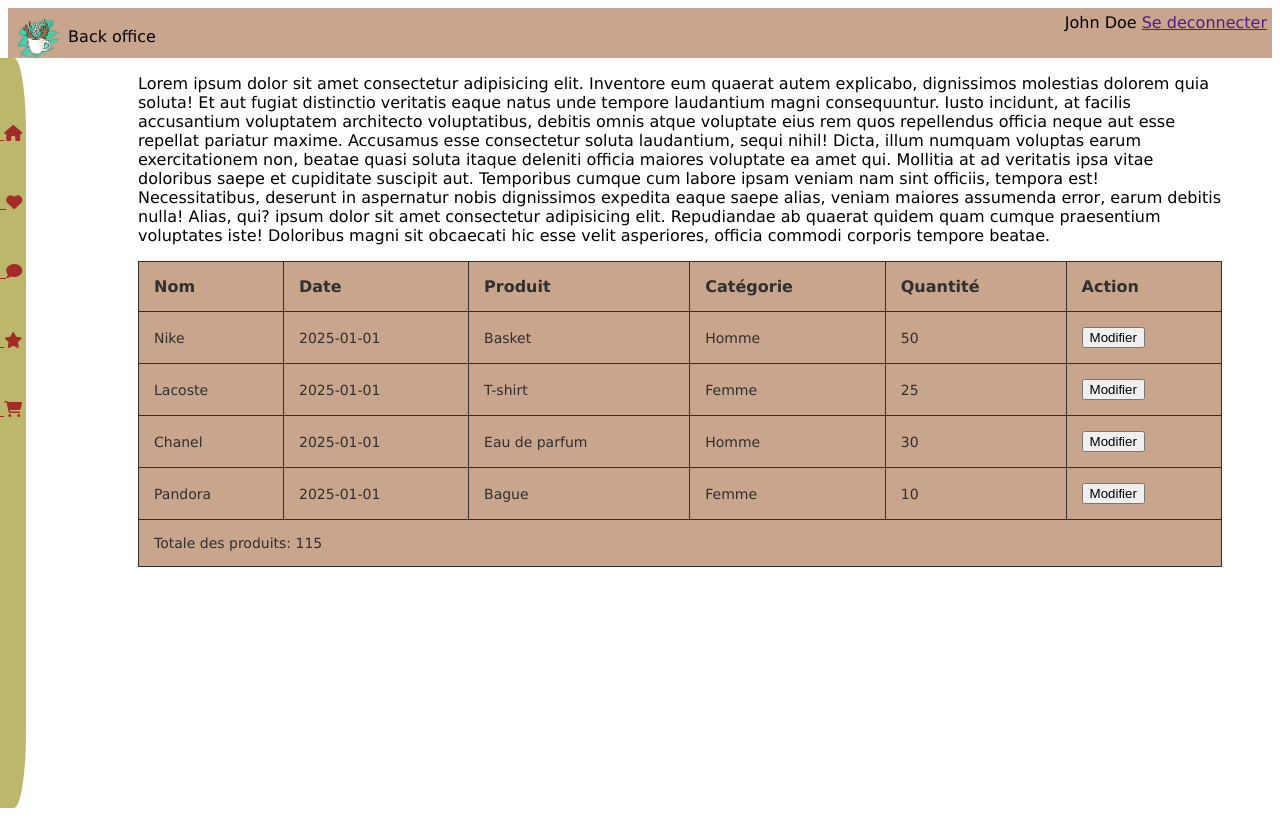
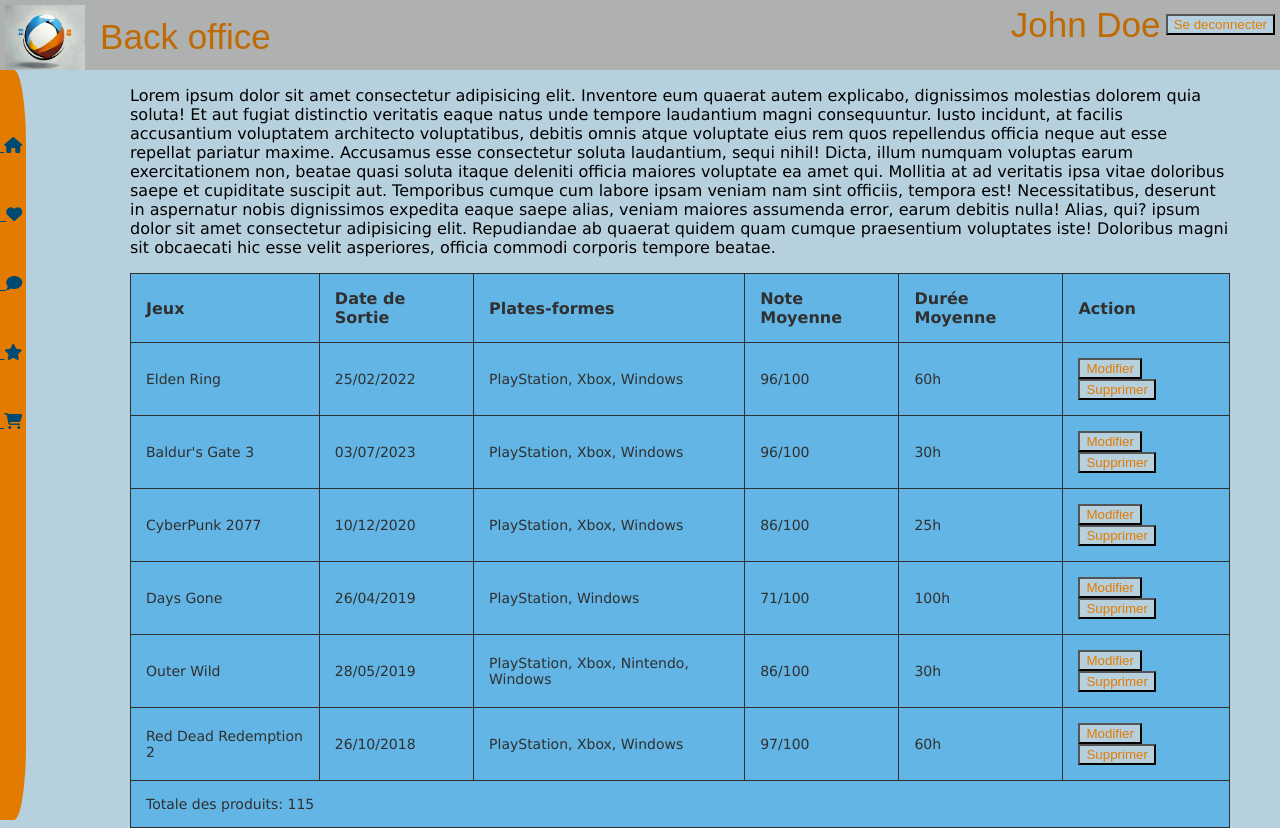
Before and after one commit to PapGris/Cours, a PHP site: page /Projet/backoffice.html in a window 1280 px wide. Run offline with PHP 8.4, Linux system fonts and the light colour scheme.

Commit message:
Back Office a jour

```diff
--- a/HTML CSS JS/Projet/backoffice.html
+++ b/HTML CSS JS/Projet/backoffice.html
@@ -10,12 +10,12 @@
 <body>
     <header>
         <div>
-            <img src="img/logo café aux dés.png" alt="Logo">
+            <img src="img/logogaming.png" alt="Logo">
             <span>Back office</span>
         </div>
         <div>
             <span>John Doe</span>
-            <a href="">Se deconnecter</a>
+            <a href=""><button>Se deconnecter</button></a>
         </div>
     </header>
     <nav>
@@ -34,49 +34,65 @@
             Dicta, illum numquam voluptas earum exercitationem non, beatae quasi soluta itaque deleniti officia maiores voluptate ea amet qui. Mollitia at ad veritatis ipsa vitae doloribus saepe et cupiditate suscipit aut.
             Temporibus cumque cum labore ipsam veniam nam sint officiis, tempora est! Necessitatibus, deserunt in aspernatur nobis dignissimos expedita eaque saepe alias, veniam maiores assumenda error, earum debitis nulla! Alias, qui? ipsum dolor sit amet consectetur adipisicing elit. Repudiandae ab quaerat quidem quam cumque praesentium voluptates iste! Doloribus magni sit obcaecati hic esse velit asperiores, officia commodi corporis tempore beatae.
         </p>
-        <div class="table-container">
+        <div class="tablecontainer">
             <table>
                 <thead>
                     <tr>
-                        <th>Nom</th>
-                        <th>Date</th>
-                        <th>Produit</th>
-                        <th>Catégorie</th>
-                        <th>Quantité</th>
+                        <th>Jeux</th>
+                        <th>Date de Sortie</th>
+                        <th>Plates-formes</th>
+                        <th>Note Moyenne</th>
+                        <th>Durée Moyenne</th>
                         <th>Action</th>
                     </tr>
-                    <div class="table-body">
+                    <div class="tablebody">
                         <tr>
-                            <td>Nike</td>
-                            <td>2025-01-01</td>
-                            <td>Basket</td>
-                            <td>Homme</td>
-                            <td>50</td>
-                            <td><button>Modifier</button></td>
+                            <td>Elden Ring</td>
+                            <td>25/02/2022</td>
+                            <td>PlayStation, Xbox, Windows</td>
+                            <td>96/100</td>
+                            <td>60h</td>
+                            <td><button>Modifier</button> <button>Supprimer</button></td>
                         </tr>
                         <tr>
-                            <td>Lacoste</td>
-                            <td>2025-01-01</td>
-                            <td>T-shirt</td>
-                            <td>Femme</td>
-                            <td>25</td>
-                            <td><button>Modifier</button></td>
+                            <td>Baldur's Gate 3</td>
+                            <td>03/07/2023</td>
+                            <td>PlayStation, Xbox, Windows</td>
+                            <td>96/100</td>
+                            <td>30h</td>
+                            <td><button>Modifier</button> <button>Supprimer</button></td>
                         </tr>
                         <tr>
-                            <td>Chanel</td>
-                            <td>2025-01-01</td>
-                            <td>Eau de parfum</td>
-                            <td>Homme</td>
-                            <td>30</td>
-                            <td><button>Modifier</button></td>
+                            <td>CyberPunk 2077</td>
+                            <td>10/12/2020</td>
+                            <td>PlayStation, Xbox, Windows</td>
+                            <td>86/100</td>
+                            <td>25h</td>
+                            <td><button>Modifier</button> <button>Supprimer</button></td>
                         </tr>
                         <tr>
-                            <td>Pandora</td>
-                            <td>2025-01-01</td>
-                            <td>Bague</td>
-                            <td>Femme</td>
-                            <td>10</td>
-                            <td><button>Modifier</button></td>
+                            <td>Days Gone</td>
+                            <td>26/04/2019</td>
+                            <td>PlayStation, Windows</td>
+                            <td>71/100</td>
+                            <td>100h</td>
+                            <td><button>Modifier</button> <button>Supprimer</button></td>
+                        </tr>
+                        <tr>
+                            <td>Outer Wild</td>
+                            <td>28/05/2019</td>
+                            <td>PlayStation, Xbox, Nintendo, Windows</td>
+                            <td>86/100</td>
+                            <td>30h</td>
+                            <td><button>Modifier</button> <button>Supprimer</button></td>
+                        </tr>
+                        <tr>
+                            <td>Red Dead Redemption 2</td>
+                            <td>26/10/2018</td>
+                            <td>PlayStation, Xbox, Windows</td>
+                            <td>97/100</td>
+                            <td>60h</td>
+                            <td><button>Modifier</button> <button>Supprimer</button></td>
                         </tr>
                     </div>
                     <div class="table-foot">
--- a/HTML CSS JS/Projet/css/backoffice.css
+++ b/HTML CSS JS/Projet/css/backoffice.css
@@ -1,25 +1,38 @@
 
 body {
     font-family: Verdana, Geneva, Tahoma, sans-serif;
+    margin: 0px;
+    background-color: #b7d0de;
 }
 
 header {
+    position: sticky ;
+    top: 0;
     display: flex;
-    background-color: #c8a58c;
+    background-color: #aeb1b0;
     padding: 5px;
     flex-wrap: wrap;
     justify-content: space-between;
     box-sizing: border-box;
-    height: 50px;
+    height: 70px;
+    z-index: 999;
 }
 
 header img {
-    width: 50px;
+    width: 80px;
+    vertical-align: middle;
+}
+
+header span {
+    font-size: 35px;
+    color: #bf6a02;
+    margin-left: 10px;
+    font-family: fantasy;
     vertical-align: middle;
 }
 
 nav {
-    background-color: darkkhaki;
+    background-color: #e27b00;
     position: absolute;
     left: -95px;
     height:calc(100% - 50px);
@@ -42,7 +55,7 @@
 }
 
 nav a {
-    color: brown;
+    color: #004972;
 }
 
 main {
@@ -57,7 +70,7 @@
 }
 
 thead {
-    background: #c8a58c;
+    background: #62b5e4;
     color: #303030;
 }
 
@@ -73,3 +86,8 @@
     color: #303030;
     border: solid 1px #303030;
 }
+
+button {
+    color: #e27b00;
+    background-color: #b7d0de;
+}
```
Also changed, not shown: Prise de notes O/A FAIRE/CRUD.md (added, +1 -0 lines), Prise de notes O/Cours/Design/FIGMA.md (+1 -0 lines), HTML CSS JS/Projet/img/logogaming.png (added), Prise de notes O/.obsidian/graph.json, Prise de notes O/.obsidian/workspace.json, Prise de notes O/Cours/Cours/Cours 24.12.2024.md (line endings or trailing spaces).
